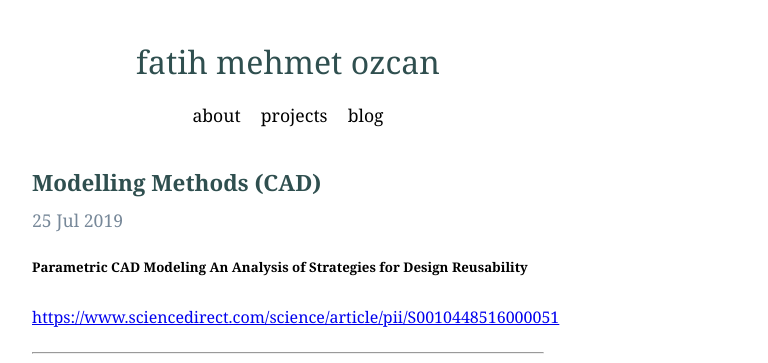
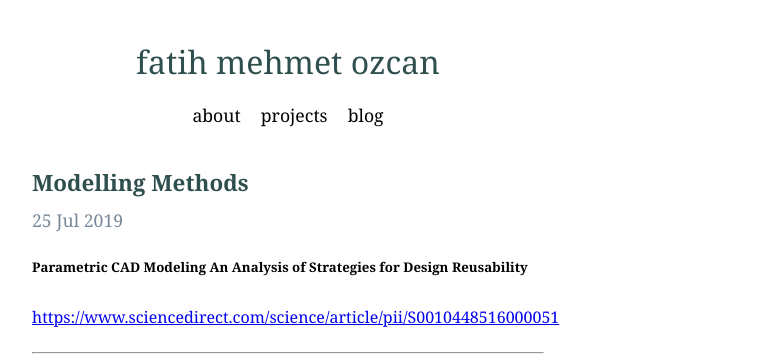
Before and after one commit to fatihmeh/fatihmeh.github.io, a Jekyll site: the page built from _posts/2019-07-25-modelling-methods.md, in a window 1280 px wide. Shown: the top 363 px of the page, without its empty margins (352-1120 px from the left). Built offline with Jekyll 4.4.1, drawn with Linux system fonts in a browser that asks for light colours.

Commit message:
Content update

```diff
--- a/_posts/2019-07-25-modelling-methods.md
+++ b/_posts/2019-07-25-modelling-methods.md
@@ -1,9 +1,9 @@
 ---
 layout: post
-title: Modelling Methods (CAD)
+title: Modelling Methods
 date: 2019-07-25
 lang: EN
-excerpt: Summary of CAD modelling techniques used in real scenario applications
+excerpt: Summary of CAD modelling techniques used in real scenario applications.
 ---
 
 
--- a/index.html
+++ b/index.html
@@ -3,4 +3,4 @@
 title: fatih mehmet ozcan
 ---
 <h2 class="parag-header">Hi! My name is Fatih</h2>
-<p class="about">I am a certified Solidworks expert (CSWE). I worked as designer and drafter for a couple of companies and currently working as maintenance planner. The <a href="/blog">projects</a> I prepared are mostly about CAD(Computer Aided Design) world and Office programs. Check my <a href="/blog">blog</a> page for my writings.</p><br><p class="about-margin">Also, below you can find Github, GitLab profile links and my email address.</p>
+<p class="about">I am a certified Solidworks expert (CSWE). I worked as designer and drafter for a couple of companies and currently working as maintenance planner. The <a href="/blog">projects</a> I prepared are mostly about CAD(Computer Aided Design) and Office programs. Check my <a href="/blog">blog</a> page for my writings.</p><br><p class="about-margin">Also, below you can find Github, GitLab profile links and my email address.</p>
```
Also changed, not shown: _posts/2019-07-03-cevrimici-dusunun.md (+1 -1 lines), _posts/2019-07-03-zeki-muren.md (+2 -2 lines), _posts/2019-07-25-blog-list.md (+1 -1 lines), README.md.
